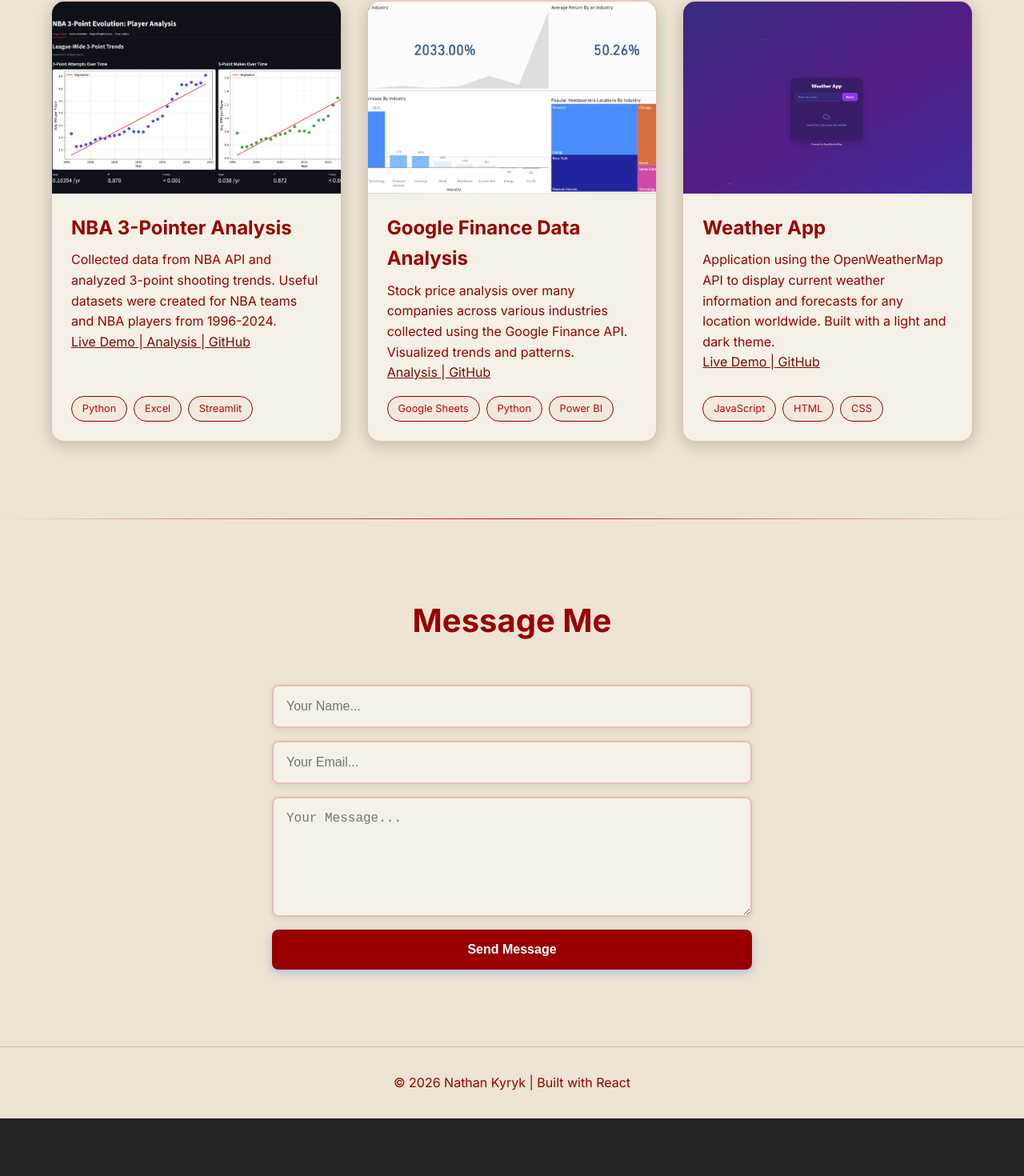
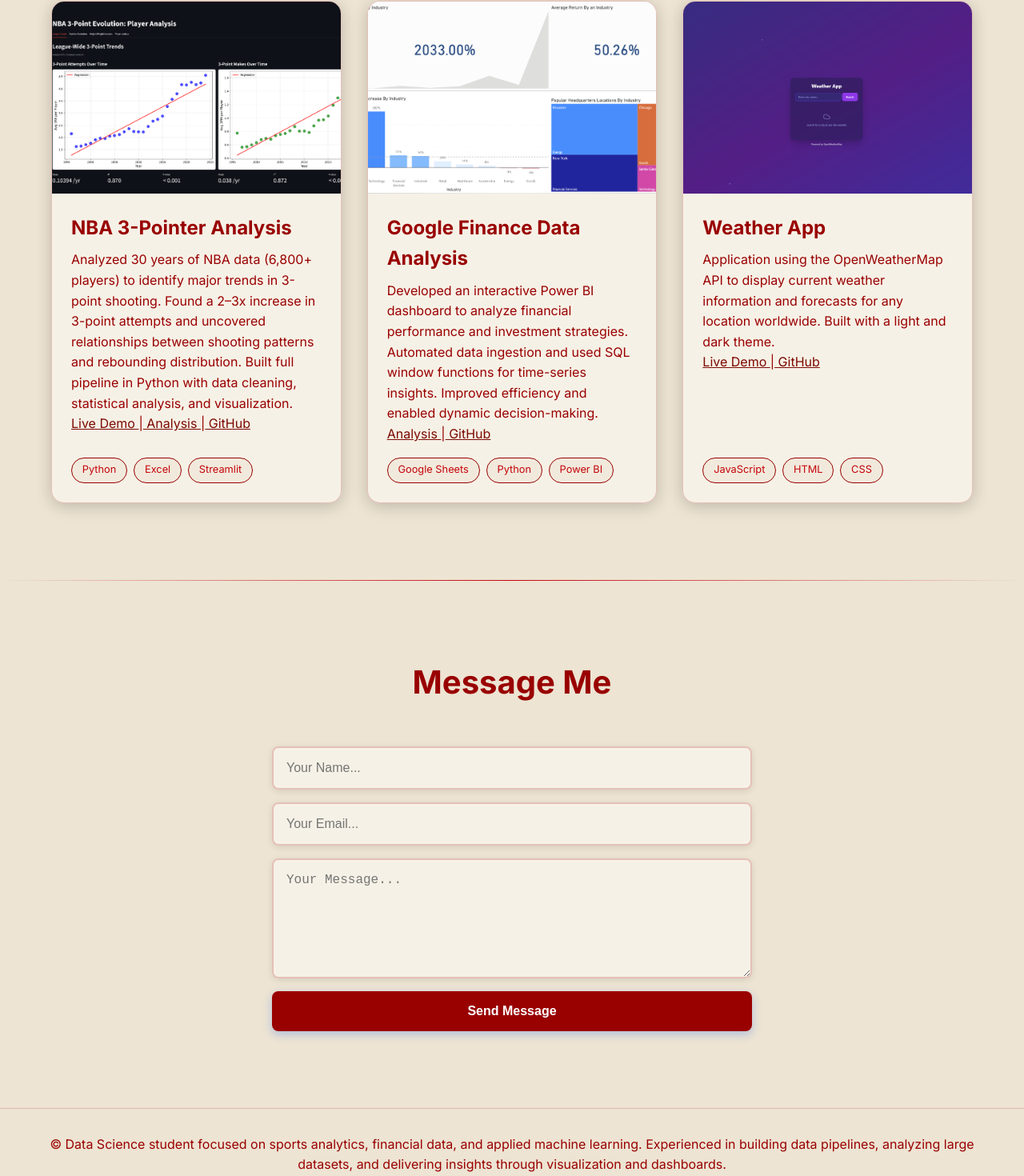
Before and after one commit to nathankyryk/react-portfolio, a React (Vite) app: page / in a window 1280 px wide. Shown: the part 1007-2477 px from the top of the page at 80% size. Before the commit the page ends 2405 px from the top, so only its background shows below. Built offline with nearby package versions, Linux system fonts and the light colour scheme; no server answers; the HTML template or start-up script is replaced by a standard one.

Commit message:
Add files via upload

```diff
--- a/src/App.jsx
+++ b/src/App.jsx
@@ -30,7 +30,7 @@ function App() {
         viewport={{ once: true }}
         transition={{ duration: 0.6 }}
       >
-        <p> &copy; 2026 Nathan Kyryk | Built with React</p>
+        <p> &copy; Data Science student focused on sports analytics, financial data, and applied machine learning. Experienced in building data pipelines, analyzing large datasets, and delivering insights through visualization and dashboards.</p>
       </motion.footer>
     </div>
   );
--- a/src/components/Projects.jsx
+++ b/src/components/Projects.jsx
@@ -51,8 +51,7 @@ export const Projects = () => {
             </motion.div>
           <h3> NBA 3-Pointer Analysis</h3>
           <p>
-            Collected data from NBA API and analyzed 3-point shooting trends.
-            Useful datasets were created for NBA teams and NBA players from 1996-2024.
+          Analyzed 30 years of NBA data (6,800+ players) to identify major trends in 3-point shooting. Found a 2–3x increase in 3-point attempts and uncovered relationships between shooting patterns and rebounding distribution. Built full pipeline in Python with data cleaning, statistical analysis, and visualization.
             <a href="https://nba-app-nk.streamlit.app/" target="_blank" rel="noopener noreferrer" style={{color:"#7C0A02"}}> <br />Live Demo </a>
             |
             <a href="https://nathankyryk.github.io/nba" target="_blank" rel="noopener noreferrer" style={{color:"#7C0A02"}}> Analysis </a>
@@ -81,8 +80,7 @@ export const Projects = () => {
           />
           <h3>Google Finance Data Analysis</h3>
           <p>
-            Stock price analysis over many companies across various industries
-            collected using the Google Finance API. Visualized trends and patterns.
+            Developed an interactive Power BI dashboard to analyze financial performance and investment strategies. Automated data ingestion and used SQL window functions for time-series insights. Improved efficiency and enabled dynamic decision-making.
             <a href="https://nathankyryk.github.io/google-finance" target="_blank" rel="noopener noreferrer" style={{color:"#7C0A02"}}> <br />Analysis </a>
             |
             <a href="https://github.com/nathankyryk/google_finance" target="_blank" rel="noopener noreferrer" style={{color:"#7C0A02"}}> GitHub</a>
```
